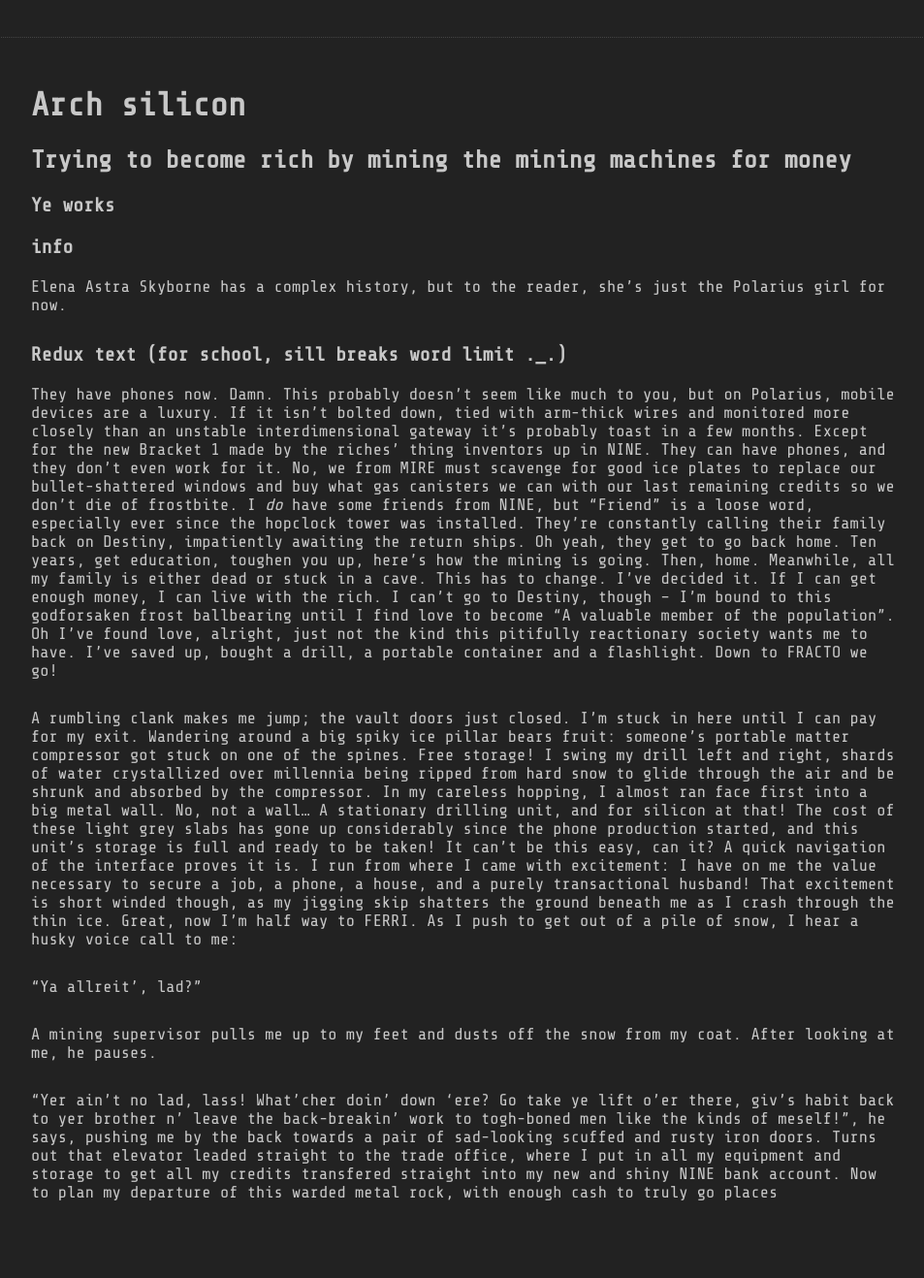
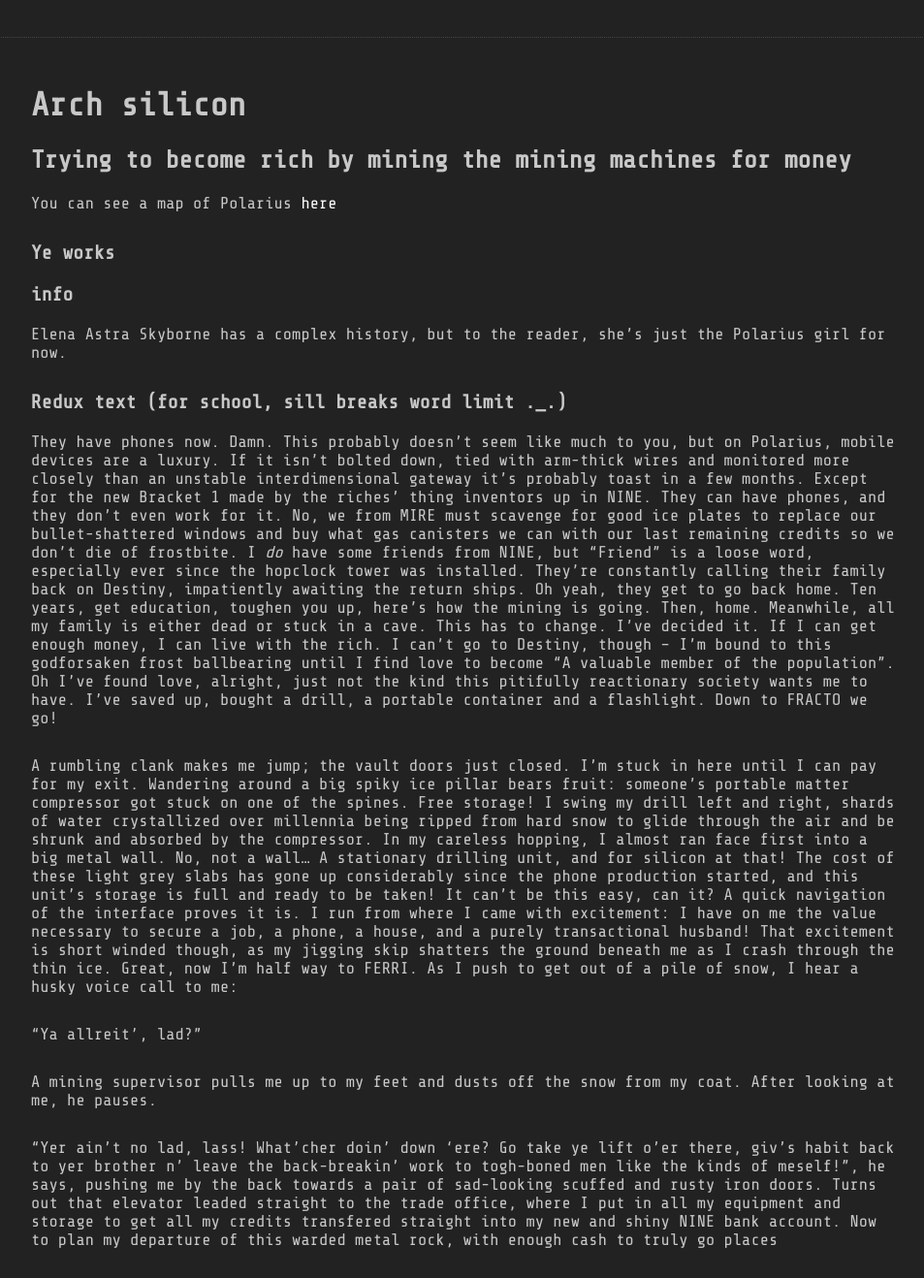
Before and after one commit to superwibr/superwibr.github.io, a Jekyll site: the page built from farre/texts/Arch_silicon.md, in a window 1280 px wide. Shown: the whole page at 97% size, without its empty margins (158-1111 px from the left). Built offline with Jekyll 4.4.1, drawn with Linux system fonts in a browser that asks for light colours; our own code applies the rules of GitHub Pages for plain Markdown files; before the commit the page ends 1269 px from its top, so only the background shows below that.

Commit message:
linkings

```diff
--- a/farre/texts/Arch_silicon.md
+++ b/farre/texts/Arch_silicon.md
@@ -1,5 +1,7 @@
 # Arch silicon
 ## Trying to become rich by mining the mining machines for money
+You can see a map of Polarius [here](../placess)
+
 
 ### Ye works
 
```
